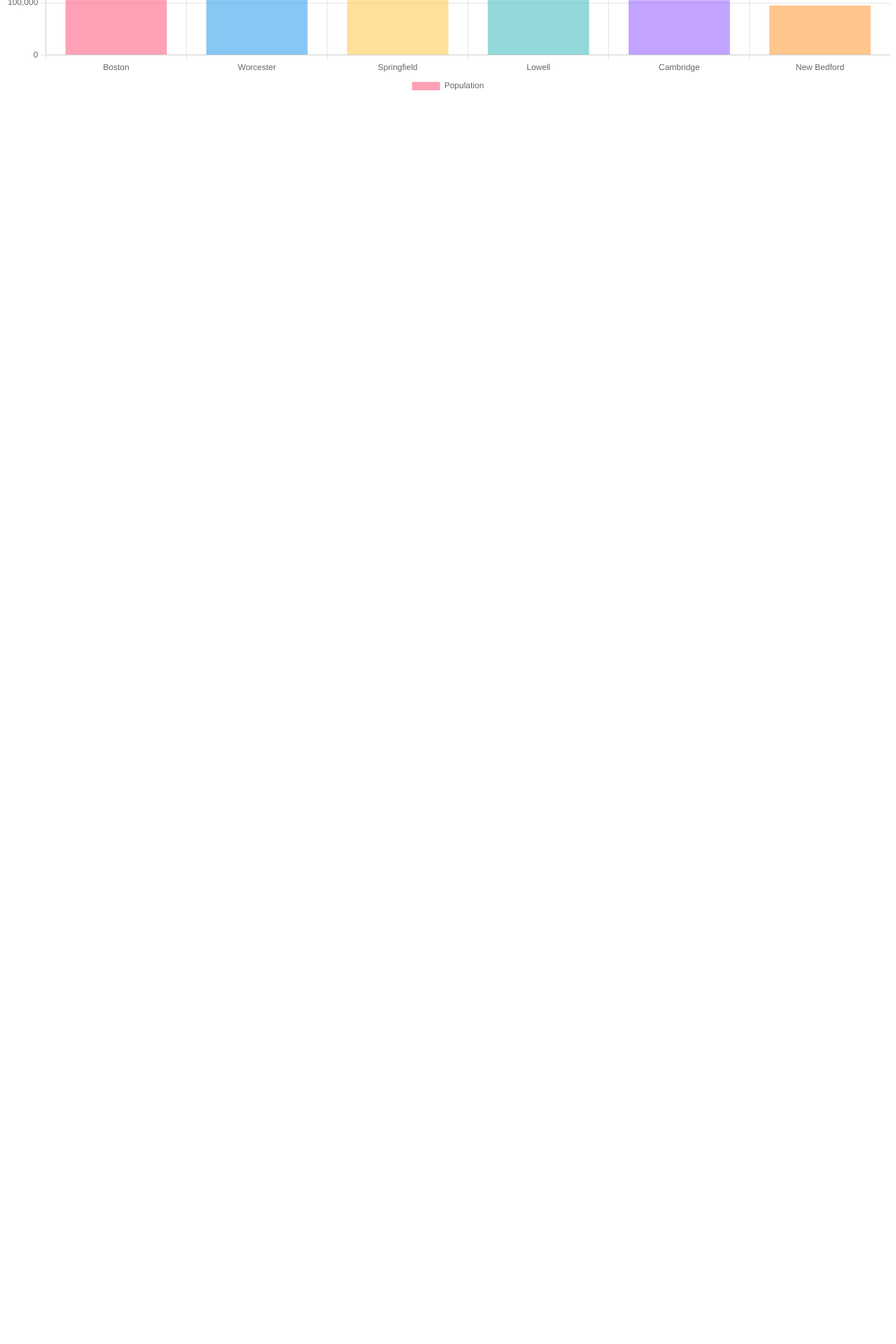
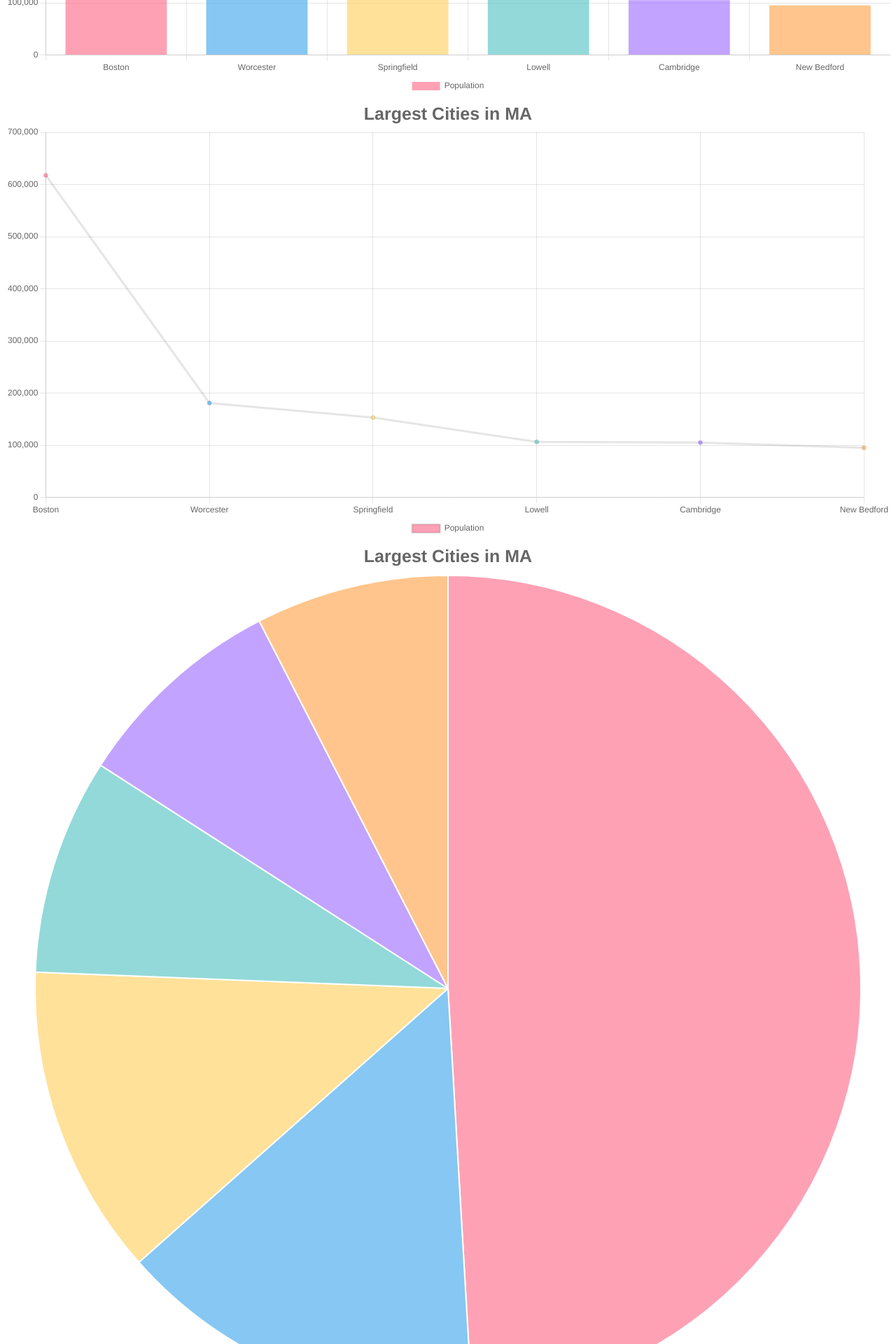
Before and after one commit to webQbe/react_chart.js, a React (Vite) app: page / in a window 1280 px wide. Shown: the part 560-2480 px from the top of the page at 70% size. Before the commit the page ends 800 px from the top, so only its background shows below. Built offline with nearby package versions, Linux system fonts and the light colour scheme.

Commit message:
Displayed chartData in Line & Pie charts

```diff
--- a/src/components/Chart.jsx
+++ b/src/components/Chart.jsx
@@ -4,22 +4,13 @@ import { Bar, Line, Pie } from 'react-chartjs-2' // Imports chart components fro
 
 /* Import and register required parts of Chart.js */
 import {
-  Chart as ChartJS,
-  BarElement,
-  CategoryScale,
-  LinearScale,
-  Title,
-  Tooltip,
-  Legend,
+  Chart as ChartJS, BarElement, CategoryScale, LinearScale, Title,
+  Tooltip, Legend, PointElement, ArcElement, LineElement
 } from 'chart.js';
 
 ChartJS.register(
-  BarElement,
-  CategoryScale,
-  LinearScale,
-  Title,
-  Tooltip,
-  Legend
+  BarElement, CategoryScale, LinearScale, Title, Tooltip, Legend,
+  PointElement, ArcElement, LineElement
 );
 
 
@@ -42,7 +33,8 @@ const Chart = ({ chartData, legendPosition, location }) => { // Receive props fr
   return (
     /* Use <Bar /> component to render a bar chart. */
     <div className='chart'>
-        <Bar
+      {/* Bar Chart Component */}
+      <Bar
           data={chartData} // ← using the prop passed from App.jsx}
           options={{
             plugins: {
@@ -60,7 +52,47 @@ const Chart = ({ chartData, legendPosition, location }) => { // Receive props fr
               }
             },
          }}
-      />
+       />
+
+      {/* Line Chart Component */}
+      <Line
+          data={chartData}
+          options={{
+            plugins: {
+              title: {
+                display: options.displayTitle,
+                text: `Largest Cities in ${ location || options.location }`,
+                font: {
+                  size: 25
+                }
+              },
+              legend: {
+                display: options.displayLegend,
+                position: legendPosition
+              }
+            },
+         }}
+       />
+
+      {/* Pie Chart Component */}
+      <Pie
+          data={chartData}
+          options={{
+            plugins: {
+              title: {
+                display: options.displayTitle,
+                text: `Largest Cities in ${ location || options.location }`,
+                font: {
+                  size: 25
+                }
+              },
+              legend: {
+                display: options.displayLegend,
+                position: legendPosition
+              }
+            },
+         }}
+       />
 
     </div>
   )
```
